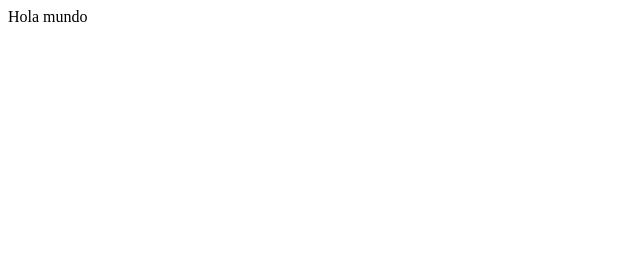
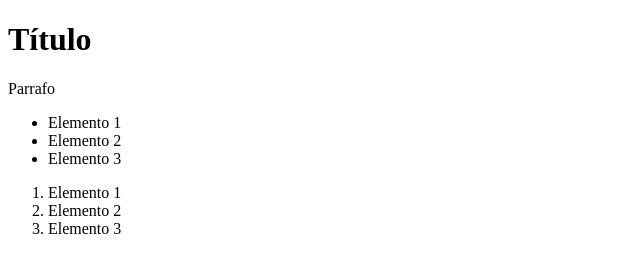
Before and after one commit to candetoro30/CLASE-16, a plain HTML site: page index.html in a window 1280 px wide. Shown: the whole page, without its empty margins (0-640 px from the left). Drawn offline with Linux system fonts and the light colour scheme.

Commit message:
Agregado etxto en body

```diff
--- a/index.html
+++ b/index.html
@@ -3,12 +3,25 @@
 <head>
     <meta charset="UTF-8">
     <meta name="viewport" content="width=device-width, initial-scale=1.0">
-    <title>Document</title>
+    <title>Mi Proyecto</title>
 </head>
 <body>
 
+    <h1>Título</h1>
+    <p>Parrafo</p>
+    <ul>
+        <li>Elemento 1</li>
+        <li>Elemento 2</li>
+        <li>Elemento 3</li>
+    </ul>
+    <ol>
+        <li>Elemento 1</li>
+        <li>Elemento 2</li>
+        <li>Elemento 3</li>
+    </ol>
+
+
+
+
 </body>
-
-Hola mundo
-
 </html>
```
Also changed, not shown: 1 other file.
